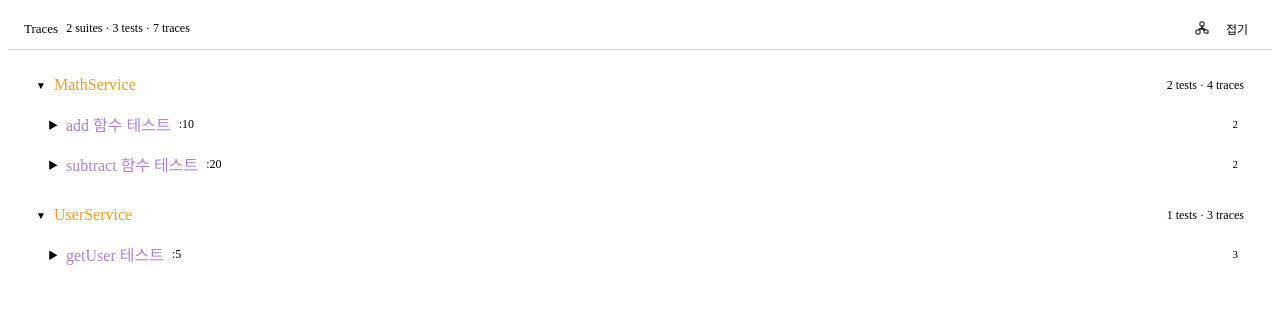
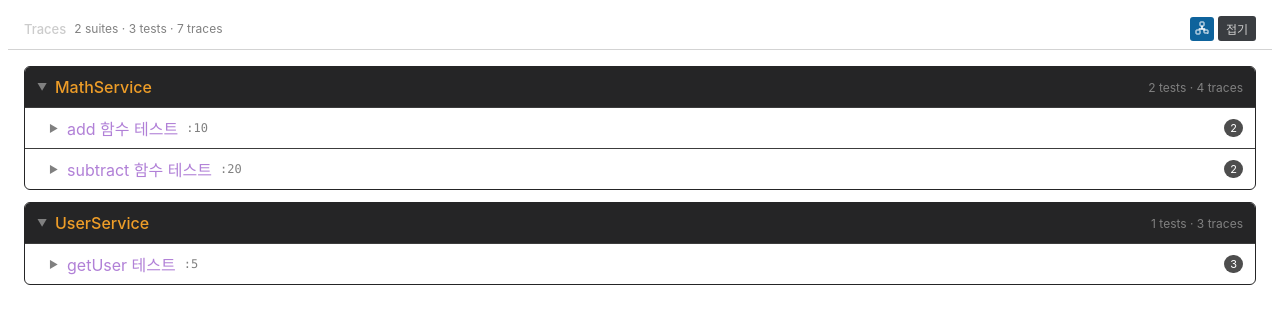
Before and after one commit to cartanova-ai/vscode-sonamu, a React (Vite) app in the folder packages/naite-trace-viewer/: page / in a window 1280 px wide. Shown: the top 324 px of the page. Built offline with nearby package versions, Linux system fonts and the light colour scheme.

Commit message:
fix: dev환경에서도 제대로 뷰어가 보이도록 vscode 스타일 변수를 mock

```diff
--- a/packages/naite-trace-viewer/src/index.css
+++ b/packages/naite-trace-viewer/src/index.css
@@ -1,5 +1,39 @@
+/* =============================================================================
+   Dev fallbacks (VSCode Dark+ 테마 근사치)
+   VSCode WebView에서는 VSCode가 이 변수들을 실제 테마 값으로 덮어씁니다.
+   ============================================================================= */
 :root {
-  --bg: var(--vscode-editor-background);
+  /* 기본 색상 */
+  --vscode-editor-foreground: #cccccc;
+  --vscode-panel-border: #3c3c3c;
+  --vscode-list-hoverBackground: #2a2d2e;
+  --vscode-textLink-foreground: #3794ff;
+  --vscode-badge-background: #4d4d4d;
+  --vscode-badge-foreground: #ffffff;
+  --vscode-sideBar-background: #252526;
+  --vscode-widget-border: rgba(128, 128, 128, 0.35);
+  --vscode-descriptionForeground: #808080;
+
+  /* 버튼 */
+  --vscode-button-background: #0e639c;
+  --vscode-button-foreground: #ffffff;
+  --vscode-button-hoverBackground: #1177bb;
+  --vscode-button-secondaryBackground: #3a3d41;
+  --vscode-button-secondaryForeground: #cccccc;
+  --vscode-button-secondaryHoverBackground: #45494e;
+
+  /* 심볼 아이콘 색상 */
+  --vscode-symbolIcon-classForeground: #ee9d28;
+  --vscode-symbolIcon-functionForeground: #b180d7;
+
+  /* 하이라이트 */
+  --vscode-editor-findMatchHighlightBackground: rgba(234, 92, 0, 0.33);
+
+  /* 폰트 */
+  --vscode-font-family: -apple-system, BlinkMacSystemFont, "Segoe UI", Roboto, Helvetica, Arial, sans-serif;
+  --vscode-editor-font-family: Menlo, Monaco, "Courier New", monospace;
+
+  /* 단축 변수 */
   --fg: var(--vscode-editor-foreground);
   --border: var(--vscode-panel-border);
   --hover: var(--vscode-list-hoverBackground);
@@ -11,7 +45,6 @@ body {
   font-family: var(--vscode-font-family);
   padding: 0;
   color: var(--fg);
-  background: var(--bg);
 }
 .header {
   position: sticky;
@@ -93,7 +126,7 @@ body {
 /* Suite level */
 .suite-group {
   margin-bottom: 12px;
-  border: 1px solid var(--border);
+  border: 1px solid var(--vscode-sideBar-background);
   border-radius: 6px;
   overflow: hidden;
 }
```
